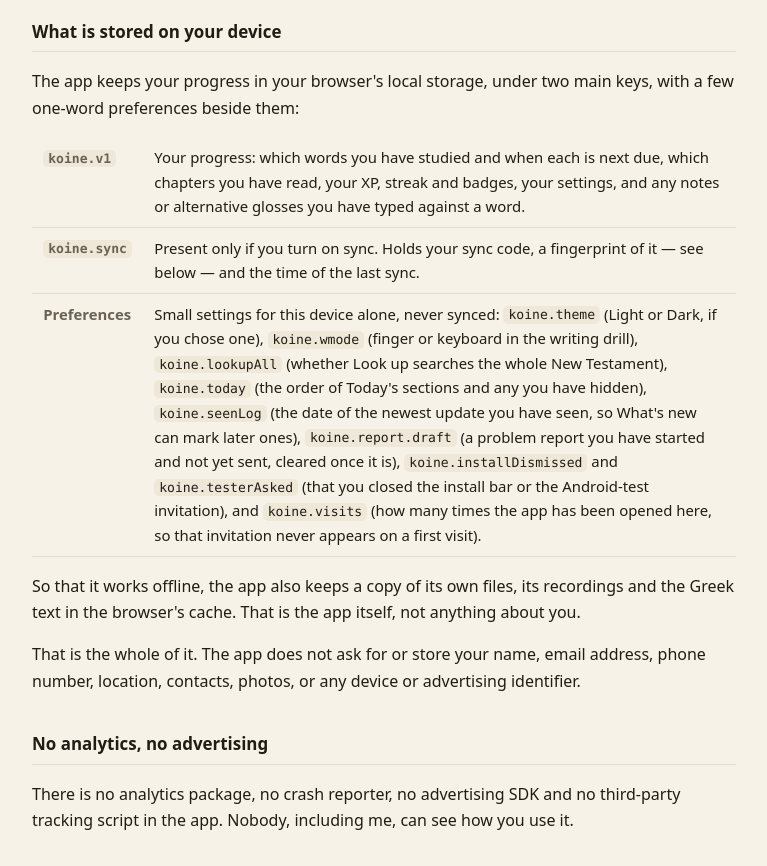
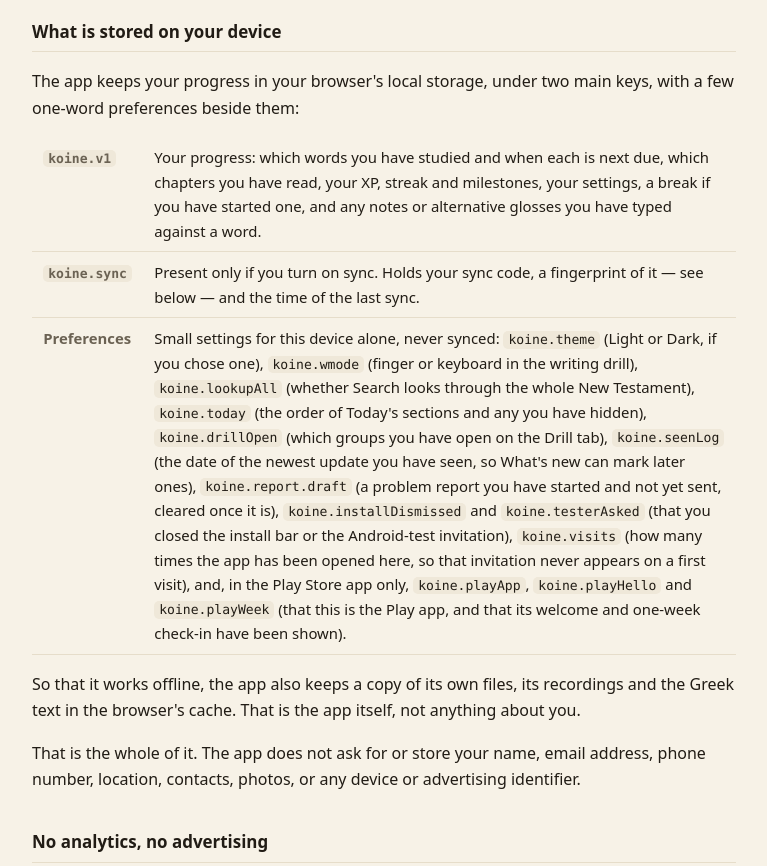
Before and after one commit to kwozymoto/koine-greek, a plain HTML site: page privacy.html in a window 1280 px wide. Shown: the part 680-1546 px from the top of the page, without its empty margins (256-1023 px from the left). Drawn offline with Linux system fonts and the light colour scheme.

Commit message:
Docs: Testing says Search; Privacy lists what the app now stores
- testing.html: "Use Look up" -> "Use Search" (the tab was renamed in v310).
- privacy.html: koine.drillOpen (open Drill groups), a break in koine.v1,
  and the Play app's own koine.playApp / playHello / playWeek markers,
  which were never listed; "badges" -> "milestones"; dated 26 November.

Co-Authored-By: Claude Opus 5.5 <noreply@anthropic.com>

```diff
--- a/privacy.html
+++ b/privacy.html
@@ -82,7 +82,7 @@ var t=null;try{t=localStorage.getItem("koine.theme")}catch(e){}try{if(t==="light
   <a class="back" href="/">&lsaquo; Everyday Koine</a>
 
   <h1>Privacy policy</h1>
-  <p class="date">Everyday Koine · last updated 25 September 2026</p>
+  <p class="date">Everyday Koine · last updated 26 November 2026</p>
 
   <div class="lede">
     <p><b>The app has no accounts and collects nothing about you.</b> There is
@@ -112,23 +112,28 @@ var t=null;try{t=localStorage.getItem("koine.theme")}catch(e){}try{if(t==="light
   <table>
     <tr><th><code>koine.v1</code></th><td>Your progress: which words you have
       studied and when each is next due, which chapters you have read, your
-      XP, streak and badges, your settings, and any notes or alternative
-      glosses you have typed against a word.</td></tr>
+      XP, streak and milestones, your settings, a break if you have started
+      one, and any notes or alternative glosses you have typed against a
+      word.</td></tr>
     <tr><th><code>koine.sync</code></th><td>Present only if you turn on sync.
       Holds your sync code, a fingerprint of it — see below — and the time
       of the last sync.</td></tr>
     <tr><th>Preferences</th><td>Small settings for this device alone, never
       synced: <code>koine.theme</code> (Light or Dark, if you chose one),
       <code>koine.wmode</code> (finger or keyboard in the writing drill),
-      <code>koine.lookupAll</code> (whether Look up searches the whole New
+      <code>koine.lookupAll</code> (whether Search looks through the whole New
       Testament), <code>koine.today</code> (the order of Today's sections and
-      any you have hidden), <code>koine.seenLog</code> (the date of the
+      any you have hidden), <code>koine.drillOpen</code> (which groups you
+      have open on the Drill tab), <code>koine.seenLog</code> (the date of the
       newest update you have seen, so What's new can mark later ones), <code>koine.report.draft</code> (a problem report you have
       started and not yet sent, cleared once it is), <code>koine.installDismissed</code> and
       <code>koine.testerAsked</code> (that you closed the install bar or the
-      Android-test invitation), and <code>koine.visits</code> (how many times
+      Android-test invitation), <code>koine.visits</code> (how many times
       the app has been opened here, so that invitation never appears on a
-      first visit).</td></tr>
+      first visit), and, in the Play Store app only, <code>koine.playApp</code>,
+      <code>koine.playHello</code> and <code>koine.playWeek</code> (that this
+      is the Play app, and that its welcome and one-week check-in have been
+      shown).</td></tr>
   </table>
   <p>So that it works offline, the app also keeps a copy of its own files,
   its recordings and the Greek text in the browser's cache. That is the app
```
Also changed, not shown: testing.html (+1 -1 lines).
